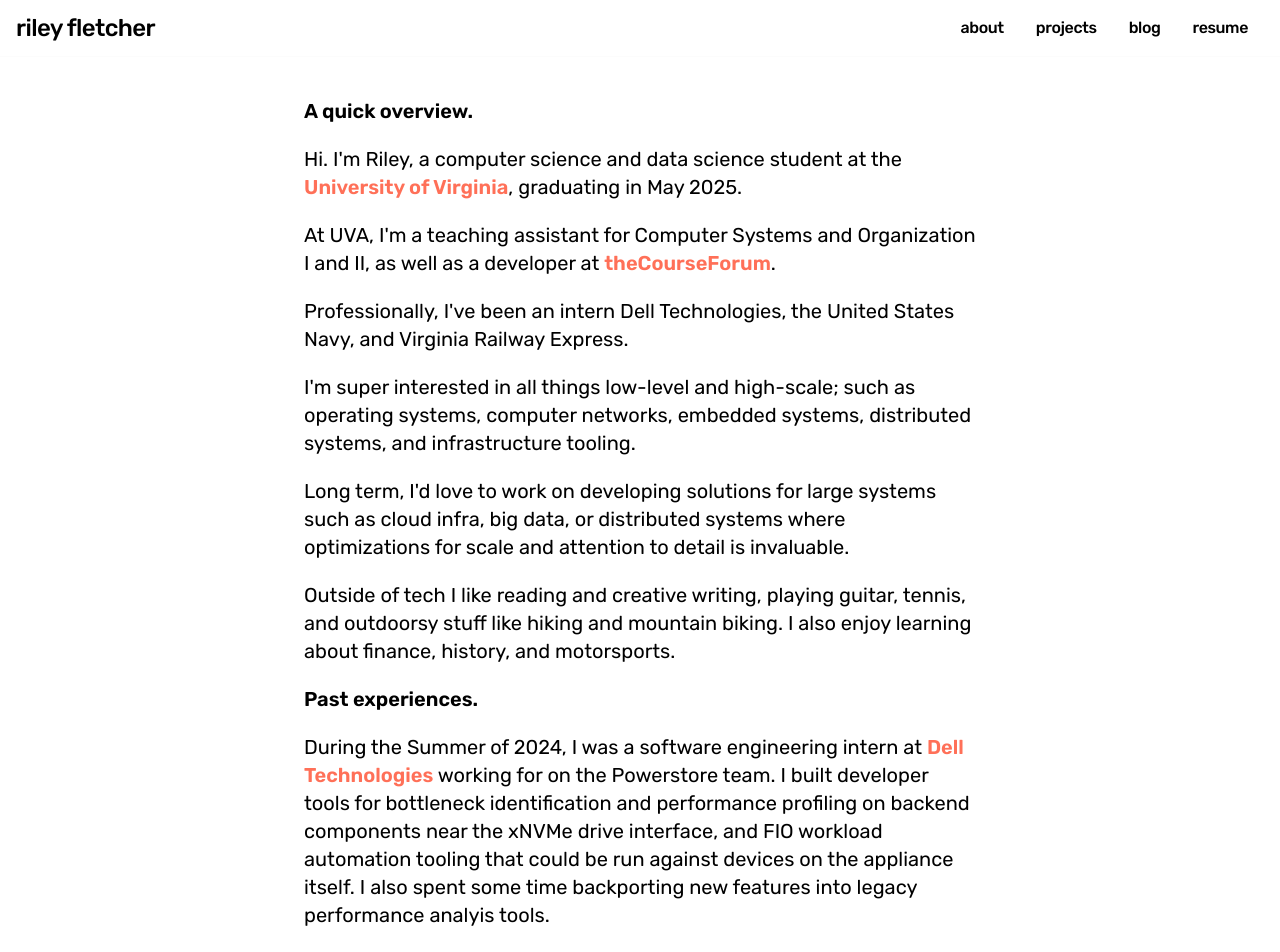
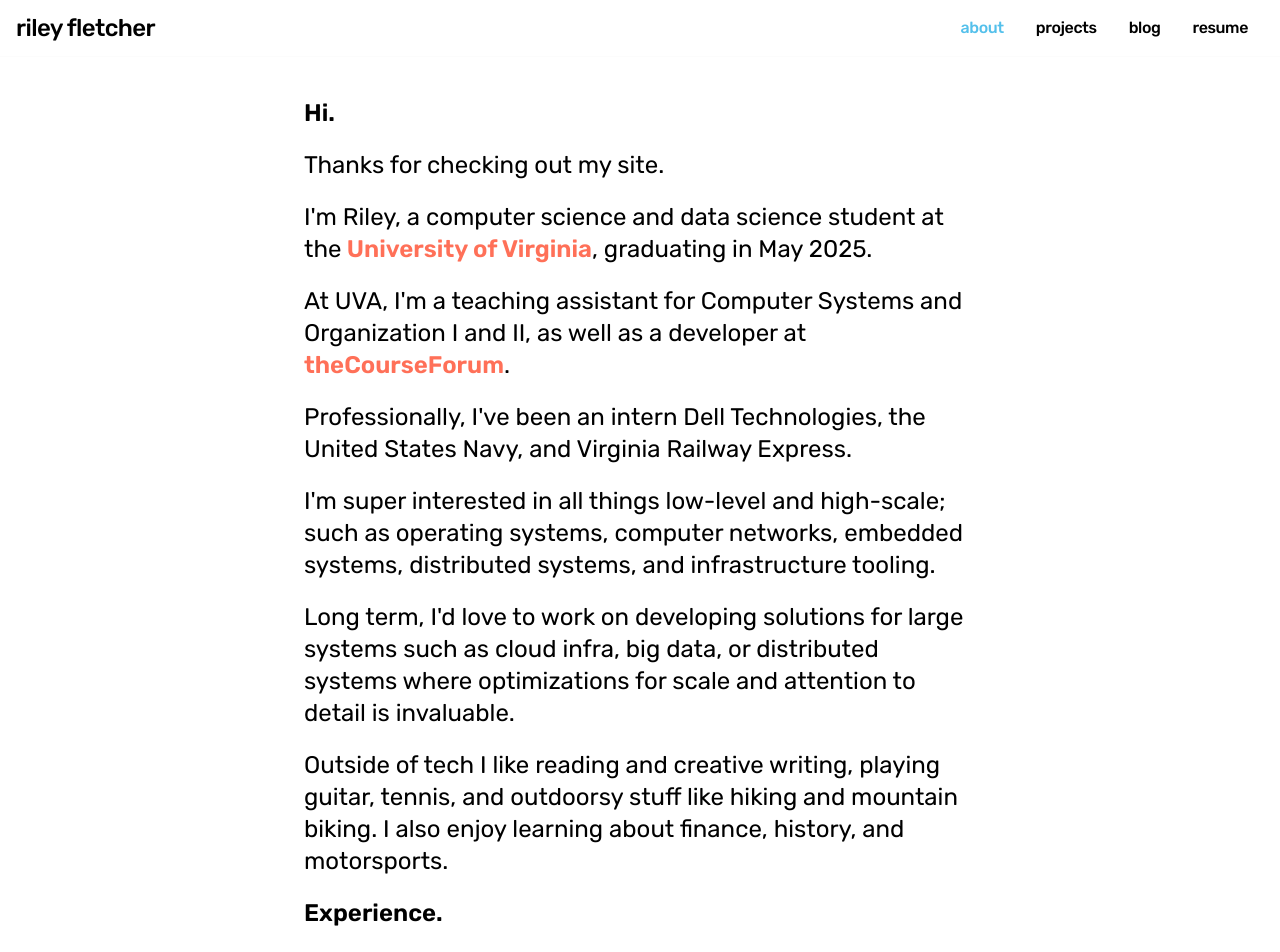
Before and after one commit to rileyfletch/personal-website, a Next.js app: page /about in a window 1280 px wide. Shown: the top 952 px of the page. Built offline with nearby package versions, Linux system fonts and the light colour scheme.

Commit message:
Slight modifications

```diff
--- a/components/about.tsx
+++ b/components/about.tsx
@@ -4,51 +4,55 @@ export default function About() {
 
             <div className="max-w-2xl mx-auto space-y-5 mt-10 w-full">
 
-                <p className="sm:text-xl mb-4 font-semibold">A quick overview.</p>
+                <p className="sm:text-2xl mb-4 font-semibold">Hi.</p>
 
-                <p className="sm:text-xl mb-4">
-                Hi. I&apos;m Riley, a computer science and data science student at the
+                <p className="sm:text-2xl mb-4">
+                Thanks for checking out my site.
+                </p>
+
+                <p className="sm:text-2xl mb-4">
+                I&apos;m Riley, a computer science and data science student at the
                 <a className="text-red font-semibold transition-all duration-700 hover:text-blue" href="https://engineering.virginia.edu/department/computer-science"> University of Virginia</a>, graduating in May 2025.
+                </p>
 
-                    </p>
-                    <p className="sm:text-xl mb-4">
+                <p className="sm:text-2xl mb-4">
                 At UVA, I&apos;m a teaching assistant for Computer Systems and Organization I and II,
                 as well as a developer at <a className="text-red font-semibold transition-all duration-700 hover:text-green" href="https://thecourseforum.com/"> theCourseForum</a>.
                 </p>
-                    <p className="sm:text-xl mb-4">
+                <p className="sm:text-2xl mb-4">
                 Professionally, I&apos;ve been an intern Dell Technologies, the United
                 States Navy, and Virginia Railway Express.
                 </p>
 
-                <p className="sm:text-xl mb-4">
+                <p className="sm:text-2xl mb-4">
                  I&apos;m super interested in all things low-level and high-scale; such as operating systems, computer networks, embedded systems, distributed systems, and infrastructure tooling.
                 </p>
 
-                <p className="sm:text-xl mb-4">
+                <p className="sm:text-2xl mb-4">
                  Long term, I&apos;d love to work on developing solutions for large systems such as cloud infra, big data, or distributed systems where optimizations for scale and attention to detail is invaluable.
                 </p>
 
-                <p className="sm:text-xl">
+                <p className="sm:text-2xl">
                 Outside of tech I like reading and creative writing, playing guitar, tennis, and outdoorsy stuff like hiking and mountain biking.
                 I also enjoy learning about finance, history, and motorsports.
                 </p>
 
-                <p className="sm:text-xl mb-4 font-semibold">Past experiences.</p>
+                <p className="sm:text-2xl mb-4 font-semibold">Experience.</p>
 
-                <p className="sm:text-xl">
+                <p className="sm:text-2xl">
                     During the Summer of 2024, I was a software engineering intern at <a className="text-red font-semibold transition-all duration-700 hover:text-blue" href="https://www.dell.com/en-us/shop/storage-servers-and-networking-for-business/sf/power-store"> Dell Technologies </a>
                     working for on the Powerstore team. I built developer tools for bottleneck identification and performance profiling
                     on backend components near the xNVMe drive interface, and FIO workload automation tooling that could be run against
                     devices on the appliance itself. I also spent some time backporting new features into legacy performance analyis tools.
                 </p>
 
-                <p className="sm:text-xl">
+                <p className="sm:text-2xl">
                 I&apos;m a computer science teaching assistant at the University of Virginia where I instruct for
                 Computer Systems and Organization I and II, the two introductory systems courses that teach about hardware design,
                 circuits, x86 assembly, and C programming to learn about concurrency, virtual memory, and Linux internals.
                 </p>
 
-                <p className="sm:text-xl">
+                <p className="sm:text-2xl">
                     Summer of 2023, after my final year at community college, I was a software engineering intern
                     for the United States Navy, at the <a className="text-red font-semibold transition-all duration-700 hover:text-blue" href="https://www.navsea.navy.mil/Media/News/Article/1929358/navy-warfare-center-engineers-revolutionize-aegis-combat-system-training-with-c/"> Dahlgren research facility </a>. As a part of the CIAT team,
                     I worked on naval training software where I spent most of my time improving the existing software by
@@ -57,7 +61,7 @@ export default function About() {
                     development, proper version control, and working in a lab with hardware appliances.
                 </p>
 
-                <p className="sm:text-xl">
+                <p className="sm:text-2xl">
                 From the Summer of 2022 to Spring of 2023, I was an information technology intern at <a className="text-red font-semibold transition-all duration-700 hover:text-blue" href="https://www.vre.org/"> Virginia Railway Express </a>
                 . As my first &apos;proper&apos; job,
                 I learned a lot about working in a professional environment. Technically, I did
--- a/components/mobile_hero.tsx
+++ b/components/mobile_hero.tsx
@@ -11,7 +11,7 @@ export default function MobileHero() {
                             Hi, I&apos;m Riley.
                         </h1>
                         <p className="font-medium mb-6 max-w-3xl mx-auto md:mx-0 leading-relaxed dark:text-gray-300 text-sm sm:text-base md:text-lg lg:text-xl text-center transition-all duration-700 hover:text-dblue">
-                            Aspiring software engineer interested in operating systems, computer networks, distributed systems, and infrastructure tooling.
+                            Aspiring software engineer enthusiastic about low-level computing and systems programming.
                         </p>
                         <div className="flex flex-wrap items-center justify-center md:justify-start gap-6">
                             <a href="https://www.github.com/nrfletcher">
--- a/components/navbar.tsx
+++ b/components/navbar.tsx
@@ -1,19 +1,51 @@
-import Link from "next/link"
+"use client";
+
+import Link from "next/link";
+import { usePathname } from "next/navigation";
 
 export default function Navigation() {
+    const pathname = usePathname();
+
+    // Function to determine if a link is active
+    const isActive = (path: string) => pathname === path;
+
     return(
         <nav className="py-3 px-4 flex items-center justify-between">
             <div className="flex flex-row">
-                <Link className="font-medium text-2xl tracking-tight transition-all duration-700 hover:text-red pr-2" href="/">
-                riley fletcher
+                <Link
+                    className={`font-medium text-2xl tracking-tight transition-all duration-700 hover:text-red pr-2 ${isActive('/') ? 'text-red' : ''}`}
+                    href="/"
+                >
+                    riley fletcher
                 </Link>
             </div>
 
             <div className="flex items-center">
-                <Link className="font-medium text-md px-4 py-2 leading-none rounded-full tracking-tight transition-all duration-700 hover:text-blue" href="/about">about</Link>
-                <Link className="font-medium text-md px-4 py-2 leading-none rounded-full tracking-tight transition-all duration-700 hover:text-green" href="/projects">projects</Link>
-                <Link className="font-medium text-md px-4 py-2 leading-none rounded-full tracking-tight transition-all duration-700 hover:text-blue" href="/blog">blog</Link>
-                <Link className="font-medium text-md px-4 py-2 leading-none rounded-full tracking-tight transition-all duration-700 hover:text-green" href="FletcherResume2024.pdf" download="fletcher_resume">resume</Link>
+                <Link
+                    className={`font-medium text-md px-4 py-2 leading-none rounded-full tracking-tight transition-all duration-300 hover:text-blue ${isActive('/about') ? 'text-blue' : ''}`}
+                    href="/about"
+                >
+                    about
+                </Link>
+                <Link
+                    className={`font-medium text-md px-4 py-2 leading-none rounded-full tracking-tight transition-all duration-300 hover:text-green ${isActive('/projects') ? 'text-green' : ''}`}
+                    href="/projects"
+                >
+                    projects
+                </Link>
+                <Link
+                    className={`font-medium text-md px-4 py-2 leading-none rounded-full tracking-tight transition-all duration-300 hover:text-blue ${isActive('/blog') ? 'text-blue' : ''}`}
+                    href="/blog"
+                >
+                    blog
+                </Link>
+                <Link
+                    className={`font-medium text-md px-4 py-2 leading-none rounded-full tracking-tight transition-all duration-300 hover:text-green ${isActive('FletcherResume2024.pdf') ? 'text-green' : ''}`}
+                    href="FletcherResume2024.pdf"
+                    download="fletcher_resume"
+                >
+                    resume
+                </Link>
             </div>
         </nav>
     )
```
Also changed, not shown: components/hero.tsx (deleted, +0 -38 lines). Lines whose indentation alone changed are shown as unchanged.
